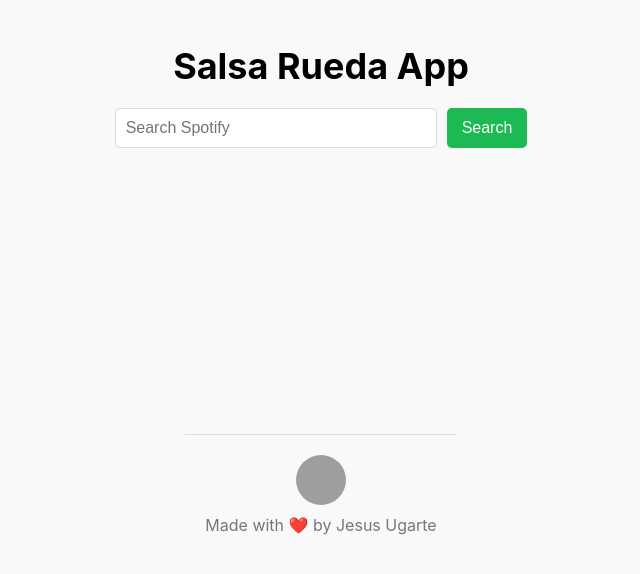
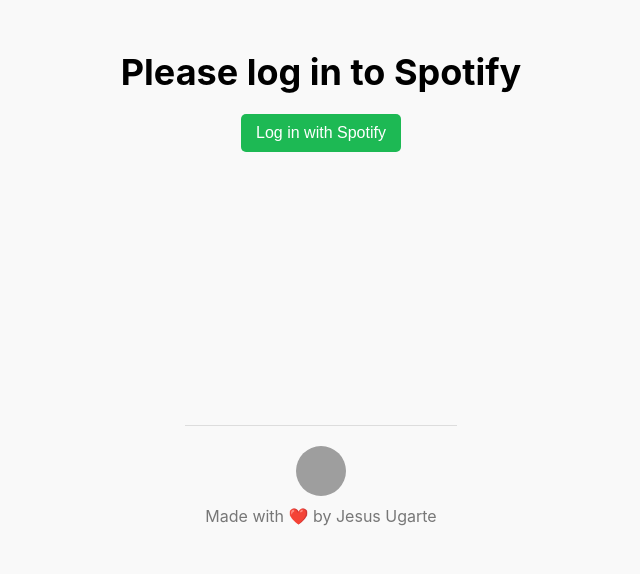
Before and after one commit to jesusugarte10/Salsa_Tempo, a React (Create React App) app in the folder web/salsa-tempo-player/: page / in a window 1280 px wide. Shown: the top 574 px of the page, without its empty margins (319-959 px from the left). Built offline with nearby package versions, Linux system fonts and the light colour scheme; grey boxes are pictures that could not be loaded.

Commit message:
Fixing App Auth WorkFLow

```diff
--- a/web/salsa-tempo-player/package.json
+++ b/web/salsa-tempo-player/package.json
@@ -11,6 +11,7 @@
     "react-bootstrap": "^2.10.5",
     "react-dom": "^18.3.1",
     "react-howler": "^5.2.0",
+    "react-router-dom": "^6.26.2",
     "react-scripts": "5.0.1",
     "react-youtube": "^10.1.0",
     "web-vitals": "^2.1.4",
--- a/web/salsa-tempo-player/src/App.js
+++ b/web/salsa-tempo-player/src/App.js
@@ -1,11 +1,18 @@
 import React from 'react';
+import { BrowserRouter as Router, Routes, Route } from 'react-router-dom';
 import Player from './components/Player';
+import SpotifyAuth from './components/SpotifyAuth';
 
 function App() {
   return (
-    <div className="App">
-      <Player />
-    </div>
+    <Router>
+      <div className="App">
+        <Routes>
+          <Route path="/" element={<SpotifyAuth />} />
+          <Route path="/player" element={<Player />} />
+        </Routes>
+      </div>
+    </Router>
   );
 }
 
--- a/web/salsa-tempo-player/src/components/Player.js
+++ b/web/salsa-tempo-player/src/components/Player.js
@@ -1,7 +1,9 @@
 import React, { useState, useEffect, useCallback } from 'react';
 import axios from 'axios';
+import { useNavigate } from 'react-router-dom'; // Import useNavigate
 
 const Player = () => {
+  const navigate = useNavigate(); // Initialize useNavigate
   const [accessToken, setAccessToken] = useState('');
   const [searchTerm, setSearchTerm] = useState('');
   const [tracks, setTracks] = useState([]);
@@ -80,7 +82,14 @@
 
   const handleSearch = async (e) => {
     e.preventDefault();
-    if (!searchTerm || !accessToken) return;
+    if (!accessToken){
+      navigate('/'); // Redirect to SpotifyAuth if accessToken is missing
+      return;
+    }
+    else if (!searchTerm ){
+      //Do Nothing
+      return;
+    }
 
     try {
       const response = await axios.get('https://api.spotify.com/v1/search', {
@@ -210,7 +219,6 @@
     marginBottom: '20px',
   },
   form: {
-    display: 'flex',
     marginBottom: '20px',
   },
   input: {
--- a/web/salsa-tempo-player/src/components/SpotifyAuth.js
+++ b/web/salsa-tempo-player/src/components/SpotifyAuth.js
@@ -1,19 +1,23 @@
 // src/components/SpotifyAuth.js
 import React, { useEffect } from 'react';
+import { useNavigate } from 'react-router-dom'; // Import useNavigate
 
 const CLIENT_ID = 'f89b2122149340869ba4c525f0196ca1'; // Replace with your client ID
 const REDIRECT_URI = 'http://localhost:3000'; // Make sure this matches your Spotify app settings
 const SCOPES = 'streaming user-read-email user-read-private';
 
 const SpotifyAuth = () => {
+  const navigate = useNavigate(); // Initialize useNavigate
+
   useEffect(() => {
     const hash = window.location.hash;
     if (hash) {
       const token = hash.split('&')[0].split('=')[1];
       localStorage.setItem('access_token', token);
       window.location.hash = ''; // Clear the hash from the URL
+      navigate('/player'); // Navigate to the player screen after retrieving the token
     }
-  }, []);
+  }, [navigate]); // Add navigate to the dependency array
 
   const handleLogin = () => {
     const authUrl = `https://accounts.spotify.com/authorize?response_type=token&client_id=${CLIENT_ID}&redirect_uri=${encodeURIComponent(REDIRECT_URI)}&scope=${encodeURIComponent(SCOPES)}`;
@@ -21,11 +25,59 @@
   };
 
   return (
-    <div>
-      <h2>Please log in to Spotify</h2>
-      <button onClick={handleLogin}>Log in with Spotify</button>
+    <div style={styles.container}>
+      <h2 style={styles.title}>Please log in to Spotify</h2>
+      <button onClick={handleLogin} style={styles.button}>Log in with Spotify</button>
+
+      <footer style={styles.footer}>
+        <img src="https://avatars.githubusercontent.com/u/19676534?v=4" alt="Logo" style={styles.logo} />
+        <span style={{ color: '#777' }}>Made with ❤️ by Jesus Ugarte</span>
+      </footer>
     </div>
   );
 };
 
+const styles = {
+  container: {
+    display: 'flex',
+    flexDirection: 'column',
+    alignItems: 'center',
+    justifyContent: 'flex-start',
+    minHeight: '100vh',
+    textAlign: 'center',
+    padding: '20px',
+    backgroundColor: '#f9f9f9',
+  },
+  title: {
+    fontSize: '36px',
+    marginBottom: '20px',
+  },
+  button: {
+    padding: '10px 15px',
+    fontSize: '16px',
+    borderRadius: '5px',
+    backgroundColor: '#1db954',
+    color: '#ffffff',
+    border: 'none',
+    cursor: 'pointer',
+    transition: 'background-color 0.3s',
+  },
+  footer: {
+    marginTop: 'auto',
+    padding: '20px',
+    borderTop: '1px solid #ddd',
+    marginBottom: 'auto',
+    display: 'flex',
+    alignItems: 'center',
+    justifyContent: 'center',
+    flexDirection: 'column',
+  },
+  logo: {
+    width: '50px',
+    height: '50px',
+    borderRadius: '50%',
+    marginBottom: '10px',
+  },
+};
+
 export default SpotifyAuth;
```
Also changed, not shown: 1 other file (tests, documents, lock files or other folders).
